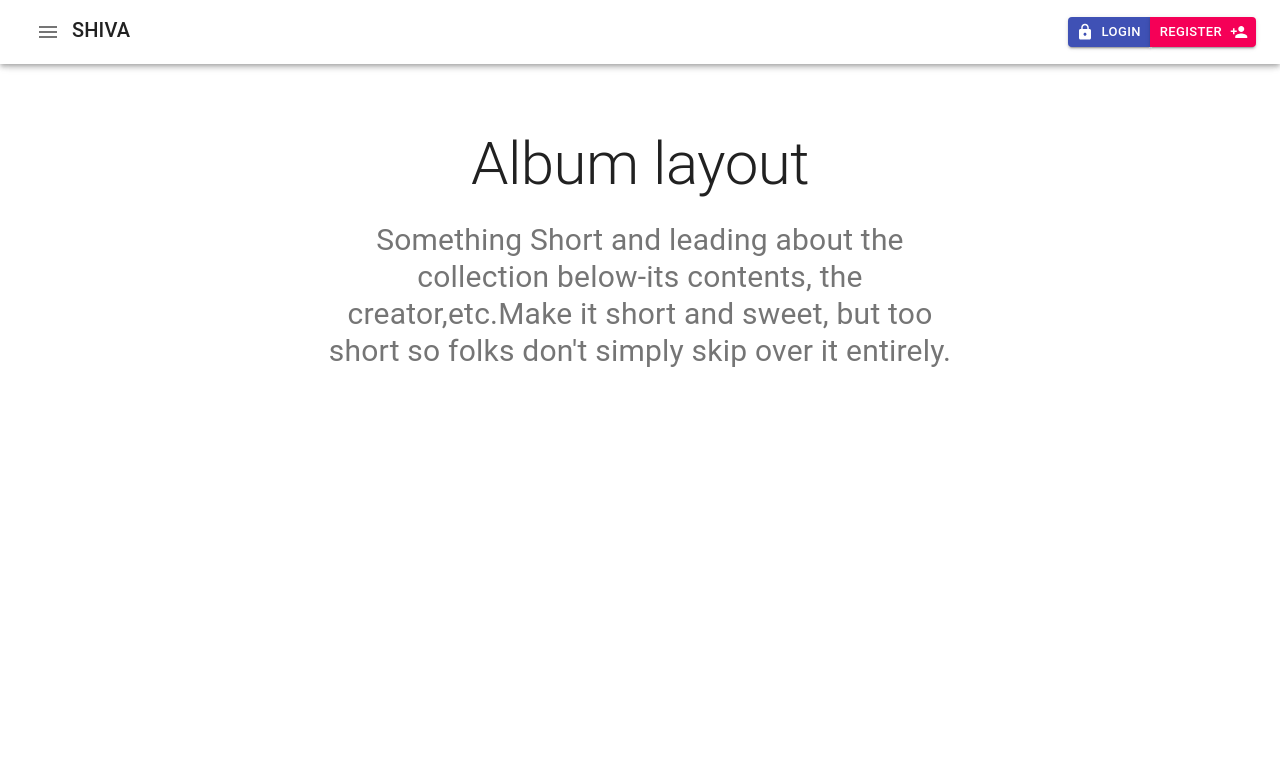
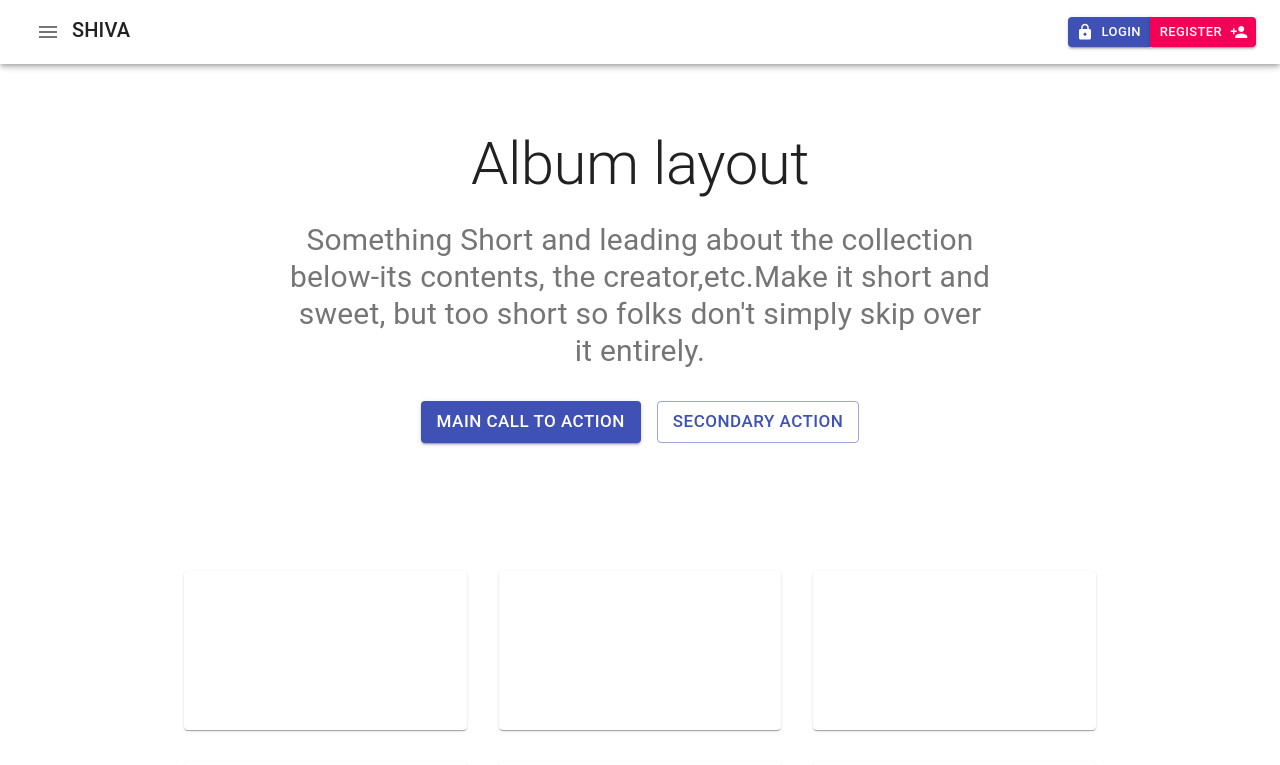
Before and after one commit to shivamoeini/material, a React (Create React App) app in the folder my-app/: page / in a window 1280 px wide. Shown: the top 765 px of the page. Built offline with nearby package versions, Linux system fonts and the light colour scheme.

Commit message:
butoon ,card

```diff
--- a/my-app/src/App.jsx
+++ b/my-app/src/App.jsx
@@ -11,8 +11,8 @@ import MenuIcon from '@material-ui/icons/Menu';
 import Typography from "@material-ui/core/Typography";
 import Container from "@material-ui/core/Container";
 import { makeStyles, ThemeProvider, createMuiTheme } from "@material-ui/core/styles"
-import CssBaseline from '@material-ui/core/CssBaseline';
-
+import Card from '@material-ui/core/Card';
+import Grid from "@material-ui/core/Grid";
 // import SaveIcon from '@material-ui/icons/Save';
 // import Checkbox from "@material-ui/core/CheckBox";
 // import FormControlLabel from '@material-ui/core/FormControlLabel';
@@ -21,7 +21,6 @@ import CssBaseline from '@material-ui/core/CssBaseline';
 // import 'fontscoure-roboto';
 // import Paper from "@material-ui/core/Paper";
 // import FavoriteBorderIcon from '@material-ui/icons/FavoriteBorder';
-// import Grid from "@material-ui/core/Grid";
 
 const useStyles = makeStyles((theme) => ({
   shiva: {
@@ -29,22 +28,31 @@ const useStyles = makeStyles((theme) => ({
     justifyContent: 'space-between',
   },
   root: {
-    margin: theme.spacing(16,35 ,5),
+    margin: theme.spacing(16, 32, 5),
+    textAlign: 'center',
 
   },
   mgbuton: {
-    background: 'linear-gradient(45deg,#FE6888,#FF8E53)',
-    border: 0,
-    borderRadius: 10,
-    color: 'white',
     padding: '60 35px',
-    margin: 15,
+    margin: theme.spacing(4,1,3),
+    fontSize: 17,
   },
-  heroContent:{
-    backgroundColor:theme.palette.background.paper,
-    padding:theme.spacing(7,0,6),
+  heroContent: {
+    backgroundColor: theme.palette.background.paper,
+    padding: theme.spacing(7, 0, 6),
 
-  }
+  },cardGrid:{
+    paddingTop: theme.spacing(8),
+    paddingBottom: theme.spacing(8),
+  },
+  card: {
+    height: '100%',
+    display: 'flex',
+    flexDirection: 'column',
+  },
+  cardMedia: {
+    paddingTop: '56.25%', // 16:9
+  },
 }))
 
 
@@ -55,8 +63,8 @@ const theme = createMuiTheme({
     // h2: {
     //   fontSize: 70,
     // },
-    h4:{
-      fontSize:30,
+    h4: {
+      fontSize: 30,
     }
   },
 
@@ -94,6 +102,12 @@ function ButtonMenu() {
     </AppBar>
   )
 }
+
+
+
+
+const cards = [1, 2, 3, 4, 5, 6, 7, 8, 9];
+
 function App() {
   const shivaa = useStyles();
   return (
@@ -101,12 +115,31 @@ function App() {
     <ThemeProvider theme={theme}>
       <Container >
         <div className={shivaa.root}>
-          <ButtonMenu padding-right-spacing={3} />
+          <ButtonMenu />
           <Typography component="h1" variant="h2" align="center" color="textPrimary" gutterBottom>
             Album layout
           </Typography>
           <Typography variant="h4" align="center" color="textSecondary">Something Short and leading about the collection below-its contents, the creator,etc.Make it short and sweet, but too short so folks don&apos;t simply skip over it entirely.</Typography>
+          <div>
+            <Button className={shivaa.mgbuton} variant="contained" color="primary">
+            Main call to action
+            </Button>
+            <Button className={shivaa.mgbuton} variant="outlined" color="primary">
+            Secondary action
+            </Button>
           </div>
+        </div>
+      </Container>
+      <Container className={shivaa.cardGrid} maxWidth="md">
+        <Grid container spacing={4}>
+        {cards.map((card)=>(
+          <Grid item key={card}  xs={12} sm={6} md={4}>
+            <Card className={shivaa.cardMedia}>
+
+            </Card>
+          </Grid>
+        ))}
+        </Grid>
       </Container>
     </ThemeProvider>
   );
```
